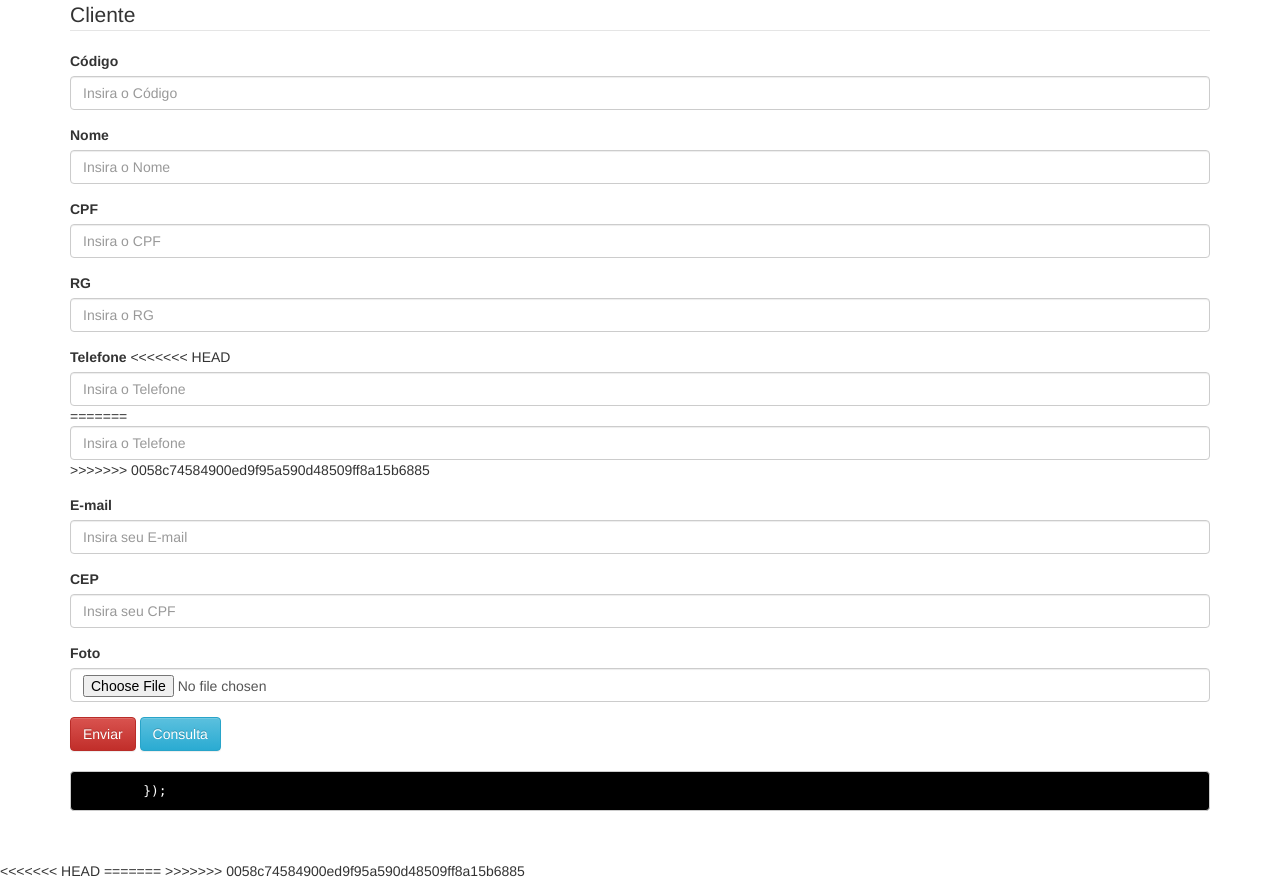
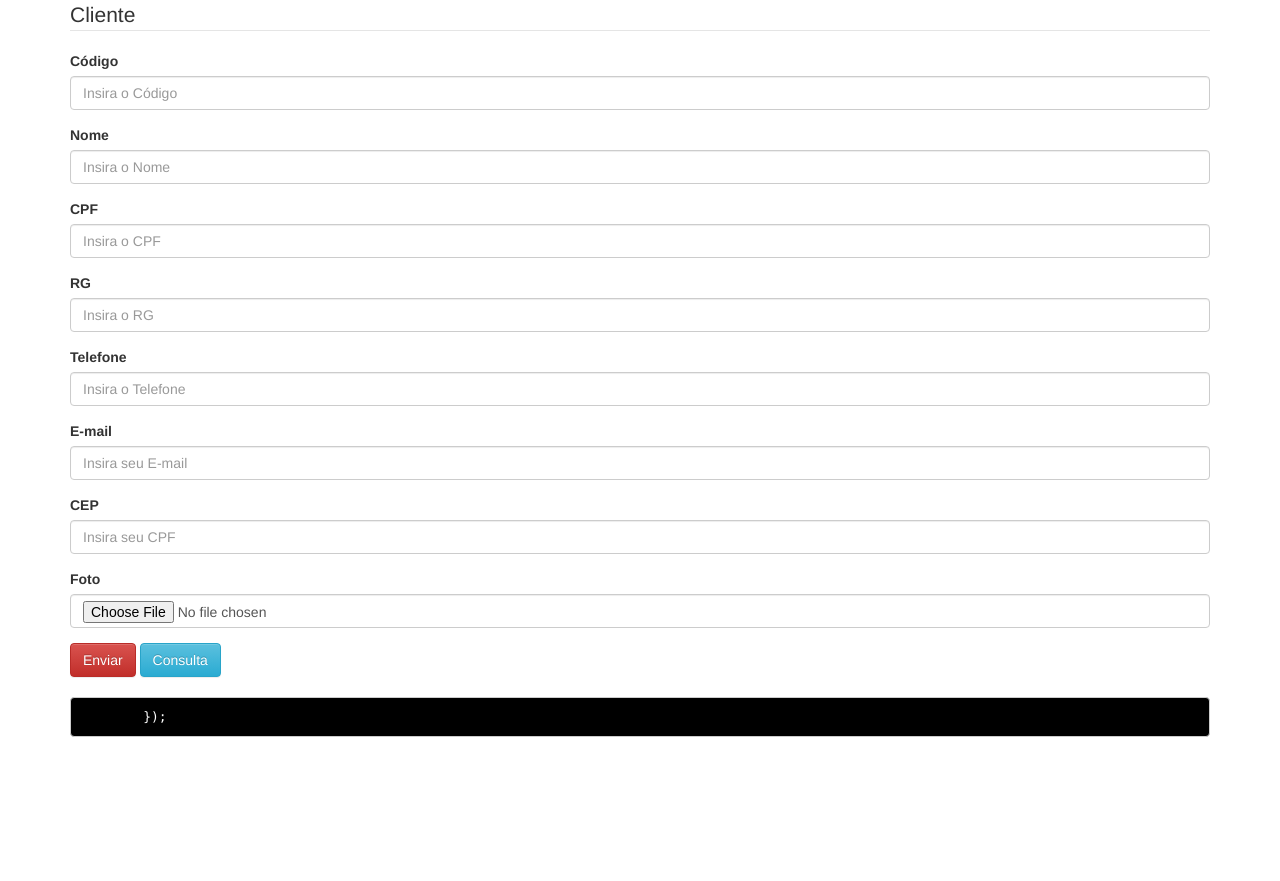
Before and after one commit to MGMAdvance/Sistema-Comercial, a PHP site: page /cliente.php in a window 1280 px wide. After the commit the page ends 737 px from the top, so only its background shows below. Run offline with PHP 8.4, Linux system fonts and the light colour scheme; some libraries are stand-ins or nearby versions.

Commit message:
Atualização Mask Cliente

```diff
--- a/cliente.php
+++ b/cliente.php
@@ -58,11 +58,7 @@
 			</div>
 			<div class="form-group">
 				<label for="">Telefone</label>
-<<<<<<< HEAD
 				<input type="text" class="form-control" name="TEL" placeholder="Insira o Telefone" id="fone">
-=======
-				<input type="text" class="form-control" name="TEL" placeholder="Insira o Telefone" data-mask="(00)000000000">
->>>>>>> 0058c74584900ed9f95a590d48509ff8a15b6885
 			</div>
 			<div class="form-group">
 				<label for="">E-mail</label>
@@ -153,12 +149,6 @@ CEP: ",$_POST ['CEP'],"
 <div></pre><br>
 	</div>
     <br>
-<<<<<<< HEAD
 
-=======
-	<script type="text/javascript" src="/BST/jquery.js"></script>
-	<script src="jquery.mask.js"></script>
-	<script type="text/javascript" src="/BST/js/bootstrap.js"></script>
->>>>>>> 0058c74584900ed9f95a590d48509ff8a15b6885
 </body>
 </html>
```
